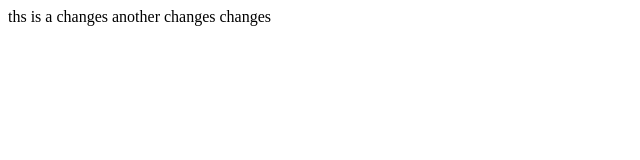
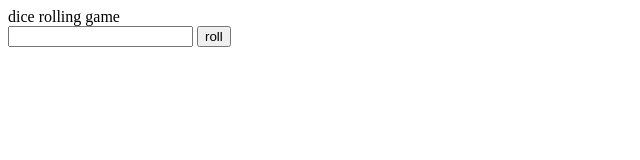
Before and after one commit to Kingsley-H-Learning/practice, a plain HTML site: page html/index.html in a window 1280 px wide. Shown: the whole page, without its empty margins (0-640 px from the left). Drawn offline with Linux system fonts and the light colour scheme.

Commit message:
dice exercise

```diff
--- a/html/index.html
+++ b/html/index.html
@@ -1,3 +1,9 @@
 <html>
-  <div>ths is a changes another changes changes</div>
+  <head>
+    <script src="./js/src2.js"></script>
+  </head>
+  <div>dice rolling game</div>
+  <div id="outcome"></div>
+  <input id="numberInput" type="number" />
+  <button onclick="random()">roll</button>
 </html>
--- /dev/null
+++ b/html/js/src2.js
@@ -0,0 +1,6 @@
+function random() {
+  const number = document.getElementById('numberInput').value;
+  console.log('nameber', number);
+  const result = 1 + Math.floor(Math.random() * number);
+  document.getElementById('outcome').innerHTML = result;
+}
```
Also changed, not shown: html/js/src.js (added, +40 -0 lines), nodePractice/index.js (added, +7 -0 lines).
